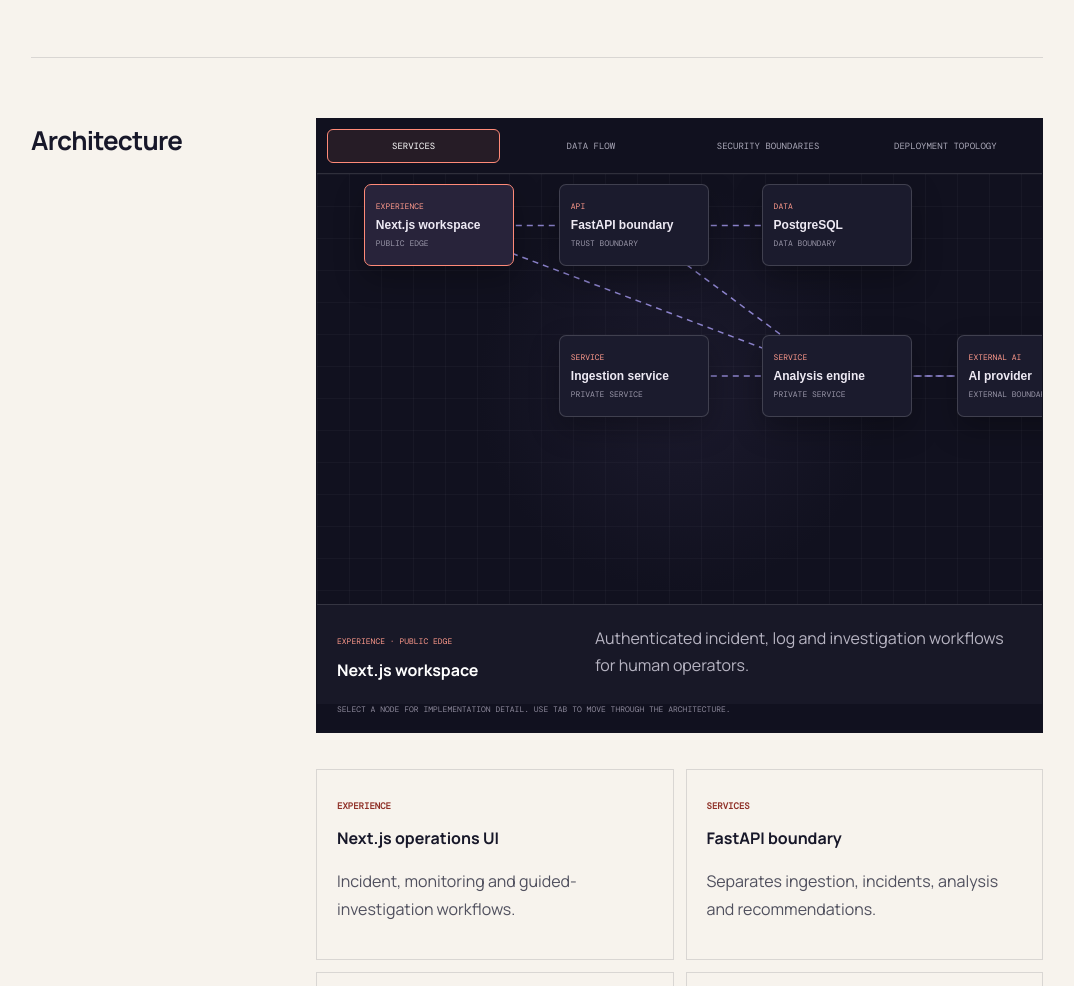
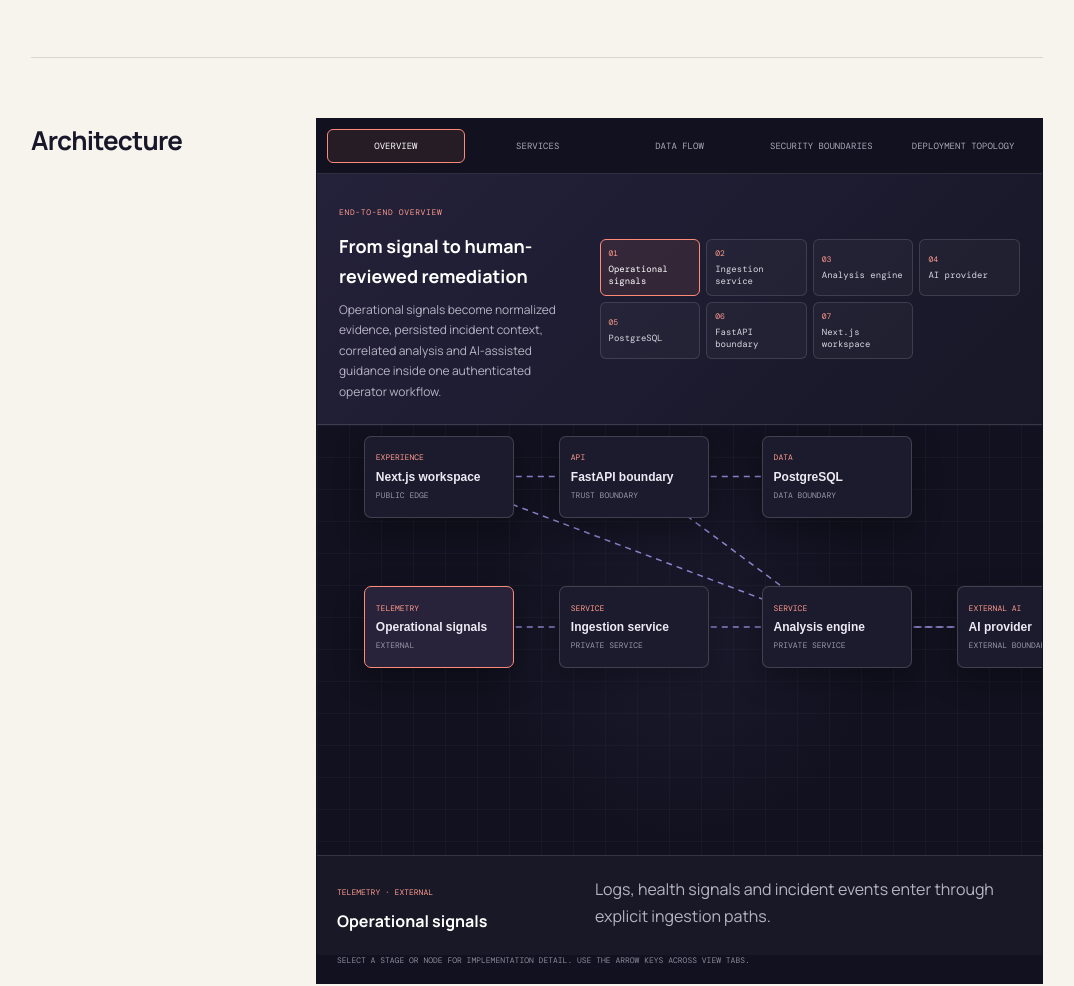
Before and after one commit to codebyaash/portfolio, a plain HTML site: page cloudops.html in a window 1280 px wide. Shown: the part 1946-2932 px from the top of the page, without its empty margins (103-1177 px from the left). Drawn offline with nearby package versions, Linux system fonts and the light colour scheme.

Commit message:
Add interactive architecture flow overviews

```diff
--- a/architecture-explorer.js
+++ b/architecture-explorer.js
@@ -1,6 +1,8 @@
 const architectureModels = {
   cloudops: {
+    overview: { title: 'From signal to human-reviewed remediation', summary: 'Operational signals become normalized evidence, persisted incident context, correlated analysis and AI-assisted guidance inside one authenticated operator workflow.', journey: ['signals','ingest','analysis','ai','db','api','ui'] },
     modes: {
+      overview: ['signals', 'ui', 'ingest', 'api', 'analysis', 'db', 'ai'],
       services: ['ui', 'api', 'ingest', 'analysis', 'db', 'ai'],
       data: ['signals', 'ingest', 'api', 'db', 'analysis', 'ai', 'ui'],
       security: ['ui', 'api', 'db', 'ai'],
@@ -18,7 +20,8 @@ const architectureModels = {
     links: [['signals','ingest'],['ingest','analysis'],['ui','api'],['api','db'],['api','analysis'],['analysis','ai'],['ai','analysis'],['analysis','ui']]
   },
   topologyx: {
-    modes: { services: ['ui','api','engine','ai','db','outputs'], data: ['brief','api','engine','ai','outputs','db'], security: ['ui','api','db','ai'], deployment: ['ui','api','db','ai'] },
+    overview: { title: 'From workload brief to reviewable Azure plan', summary: 'A structured request moves through deterministic and optional AI generation, then stays connected to project history and six engineering outputs.', journey: ['brief','engine','ai','outputs','db','api','ui'] },
+    modes: { overview: ['brief','ui','api','engine','ai','db','outputs'], services: ['ui','api','engine','ai','db','outputs'], data: ['brief','api','engine','ai','outputs','db'], security: ['ui','api','db','ai'], deployment: ['ui','api','db','ai'] },
     nodes: [
       ['brief','Workload brief',5,47,'Input','Natural-language requirements are normalized into a structured architecture request.','User input'],
       ['ui','Next.js workspace',5,12,'Experience','Project workspace, React Flow topology and Monaco-based IaC review.','Vercel edge'],
@@ -31,7 +34,8 @@ const architectureModels = {
     links: [['brief','engine'],['ui','api'],['api','engine'],['api','db'],['engine','ai'],['ai','engine'],['engine','outputs'],['outputs','db']]
   },
   deployforge: {
-    modes: { services: ['ui','api','parser','policy','db','graph'], data: ['template','parser','policy','db','graph'], security: ['ui','api','policy','db'], deployment: ['github','ui','api','db'] },
+    overview: { title: 'From infrastructure template to recoverable state', summary: 'A template passes through parsing, desired-state comparison and policy checks before a simulated deployment is stored and exposed as graph, cost, history and rollback evidence.', journey: ['template','parser','policy','db','graph','api','ui','github'] },
+    modes: { overview: ['template','ui','parser','api','policy','db','graph','github'], services: ['ui','api','parser','policy','db','graph'], data: ['template','parser','policy','db','graph'], security: ['ui','api','policy','db'], deployment: ['github','ui','api','db'] },
     nodes: [
       ['template','IaC template',5,47,'Input','Terraform, Bicep, YAML or JSON enters the simulation pipeline.','Untrusted input'],
       ['ui','Next.js dashboard',5,12,'Experience','Planning, cost, dependency graph, history and rollback workflows.','Vercel edge'],
@@ -45,7 +49,8 @@ const architectureModels = {
     links: [['template','parser'],['ui','api'],['api','parser'],['parser','policy'],['policy','db'],['db','graph'],['github','ui'],['github','api']]
   },
   wealthcompass: {
-    modes: { services: ['ui','rules','routes','supabase','providers'], data: ['input','rules','ui','supabase','providers'], security: ['ui','routes','supabase','providers'], deployment: ['github','ui','supabase','providers'] },
+    overview: { title: 'From investor inputs to resilient guidance', summary: 'Validated user data feeds deterministic domain rules and a local-first workspace, with server routes selectively adding cloud persistence and external providers.', journey: ['input','rules','ui','routes','supabase','providers','github'] },
+    modes: { overview: ['input','ui','rules','routes','supabase','providers','github'], services: ['ui','rules','routes','supabase','providers'], data: ['input','rules','ui','supabase','providers'], security: ['ui','routes','supabase','providers'], deployment: ['github','ui','supabase','providers'] },
     nodes: [
       ['input','Investor data',5,47,'Input','Profile, holdings, goals, statements and transaction history enter through validated flows.','User data'],
       ['ui','Next.js workspace',5,12,'Experience','Dashboard, portfolio, goals, academy, market and mentor surfaces.','Vercel edge'],
@@ -59,16 +64,16 @@ const architectureModels = {
   }
 };
 
-const modeLabels = { services: 'Services', data: 'Data flow', security: 'Security boundaries', deployment: 'Deployment topology' };
+const modeLabels = { overview: 'Overview', services: 'Services', data: 'Data flow', security: 'Security boundaries', deployment: 'Deployment topology' };
 
 document.querySelectorAll('[data-architecture]').forEach((root) => {
   const model = architectureModels[root.dataset.architecture];
   if (!model) return;
-  root.innerHTML = `<div class="architecture-toolbar" role="tablist" aria-label="Architecture view">${Object.entries(modeLabels).map(([id, label], index) => `<button type="button" role="tab" aria-selected="${index === 0}" data-mode="${id}">${label}</button>`).join('')}</div><div class="architecture-stage"><svg class="architecture-links" aria-hidden="true"></svg><div class="architecture-nodes"></div></div><div class="architecture-inspector" aria-live="polite"></div><p class="architecture-help">Select a node for implementation detail. Use Tab to move through the architecture.</p>`;
+  root.innerHTML = `<div class="architecture-toolbar" role="tablist" aria-label="Architecture view">${Object.entries(modeLabels).map(([id, label], index) => `<button type="button" role="tab" aria-selected="${index === 0}" data-mode="${id}">${label}</button>`).join('')}</div><section class="architecture-overview-card" aria-labelledby="${root.dataset.architecture}-overview-title"><div><small>End-to-end overview</small><h3 id="${root.dataset.architecture}-overview-title">${model.overview.title}</h3><p>${model.overview.summary}</p></div><div class="architecture-overview-path" aria-label="Select a stage in the complete flow">${model.overview.journey.map((id, index) => { const node=model.nodes.find(([nodeId]) => nodeId===id); return `<button type="button" data-overview-node="${id}"><span>${String(index + 1).padStart(2,'0')}</span>${node[1]}</button>`; }).join('')}</div></section><div class="architecture-stage"><svg class="architecture-links" aria-hidden="true"></svg><div class="architecture-nodes"></div></div><div class="architecture-inspector" aria-live="polite"></div><p class="architecture-help">Select a stage or node for implementation detail. Use the arrow keys across view tabs.</p>`;
   const nodesHost = root.querySelector('.architecture-nodes');
   const inspector = root.querySelector('.architecture-inspector');
   const svg = root.querySelector('svg');
-  let mode = 'services';
+  let mode = 'overview';
   let selected = model.nodes[0][0];
 
   const render = () => {
@@ -77,6 +82,7 @@ document.querySelectorAll('[data-architecture]').forEach((root) => {
     nodesHost.innerHTML = model.nodes.filter(([id]) => visible.has(id)).map(([id,label,x,y,type,,boundary]) => `<button type="button" class="architecture-node${id === selected ? ' selected' : ''}" style="--x:${x}%;--y:${y}%" data-node="${id}" aria-pressed="${id === selected}"><small>${type}</small><strong>${label}</strong><span>${boundary}</span></button>`).join('');
     const node = model.nodes.find(([id]) => id === selected);
     inspector.innerHTML = `<div><small>${node[4]} · ${node[6]}</small><h3>${node[1]}</h3></div><p>${node[5]}</p>`;
+    root.querySelectorAll('[data-overview-node]').forEach((button) => button.classList.toggle('active', button.dataset.overviewNode === selected));
     requestAnimationFrame(drawLinks);
   };
 
@@ -107,6 +113,15 @@ document.querySelectorAll('[data-architecture]').forEach((root) => {
     tabs[next].focus();
   });
   nodesHost.addEventListener('click', (event) => { const button=event.target.closest('[data-node]'); if(button){selected=button.dataset.node;render();nodesHost.querySelector(`[data-node="${selected}"]`).focus();} });
+  root.querySelector('.architecture-overview-path').addEventListener('click', (event) => {
+    const button = event.target.closest('[data-overview-node]');
+    if (!button) return;
+    mode = 'overview';
+    selected = button.dataset.overviewNode;
+    root.querySelectorAll('[role="tab"]').forEach((tab) => tab.setAttribute('aria-selected', String(tab.dataset.mode === mode)));
+    render();
+    nodesHost.querySelector(`[data-node="${selected}"]`)?.focus();
+  });
   new ResizeObserver(drawLinks).observe(root.querySelector('.architecture-stage'));
   render();
 });
--- /dev/null
+++ b/architecture-overview.css
@@ -0,0 +1,65 @@
+.architecture-overview-card {
+  display: grid;
+  grid-template-columns: minmax(220px, .72fr) minmax(0, 1.28fr);
+  gap: 24px;
+  padding: 22px;
+  border-bottom: 1px solid #ffffff20;
+  background: linear-gradient(135deg, #24213a, #171727);
+}
+
+.architecture-overview-card small {
+  color: #ff9a8c;
+  font: 8px 'DM Mono';
+  letter-spacing: .08em;
+  text-transform: uppercase;
+}
+
+.architecture-overview-card h3 {
+  margin: 8px 0 8px !important;
+  color: #fff;
+  font-size: 18px;
+}
+
+.architecture-overview-card p {
+  margin: 0;
+  color: #b8b4c5;
+  font-size: 12px;
+}
+
+.architecture-overview-path {
+  display: grid;
+  grid-template-columns: repeat(4, minmax(0, 1fr));
+  gap: 6px;
+  align-content: center;
+}
+
+.architecture-overview-path button {
+  min-height: 54px;
+  padding: 8px;
+  border: 1px solid #ffffff20;
+  border-radius: 6px;
+  background: #ffffff08;
+  color: #d9d5e1;
+  text-align: left;
+  font: 9px/1.35 'DM Mono';
+  cursor: pointer;
+}
+
+.architecture-overview-path button:hover,
+.architecture-overview-path button.active {
+  border-color: #ff8a78;
+  background: #ff8a7818;
+  color: #fff;
+}
+
+.architecture-overview-path span {
+  display: block;
+  margin-bottom: 4px;
+  color: #ff9a8c;
+  font-size: 8px;
+}
+
+@media (max-width: 760px) {
+  .architecture-overview-card { grid-template-columns: 1fr; }
+  .architecture-overview-path { grid-template-columns: repeat(2, minmax(0, 1fr)); }
+}
--- a/cloudops.html
+++ b/cloudops.html
@@ -32,6 +32,7 @@
 <link rel="stylesheet" href="case-navigation.css">
 <link rel="stylesheet" href="case-enhancements.css">
 <link rel="stylesheet" href="case-gallery-navigation.css">
+<link rel="stylesheet" href="architecture-overview.css">
 <link rel="stylesheet" href="analytics.css">
 </head>
 <body><a class="skip-link" href="#main-content">Skip to main content</a>
```
Also changed, not shown: deployforge.html (+1 -0 lines), topologyx.html (+1 -0 lines), wealthcompass.html (+1 -0 lines).
